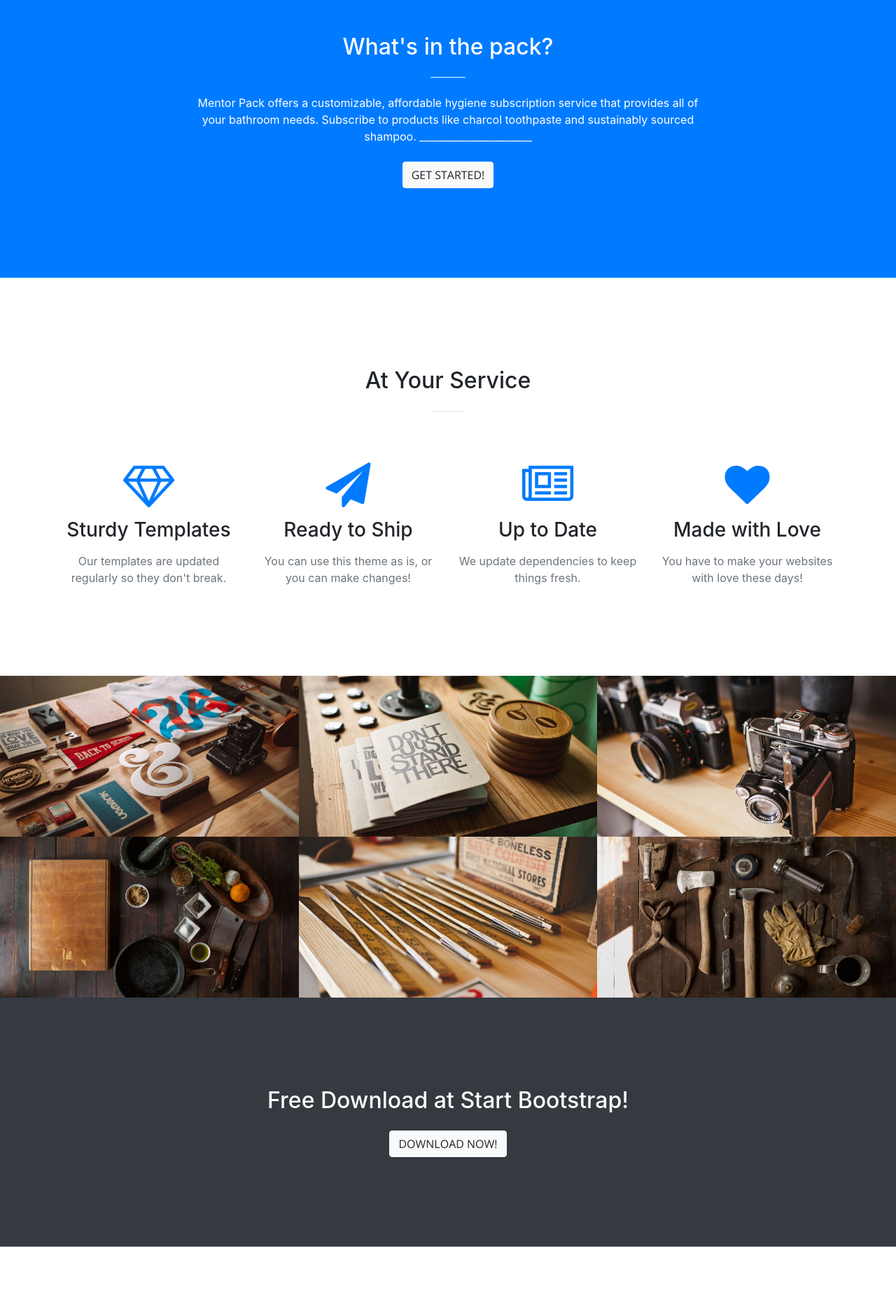
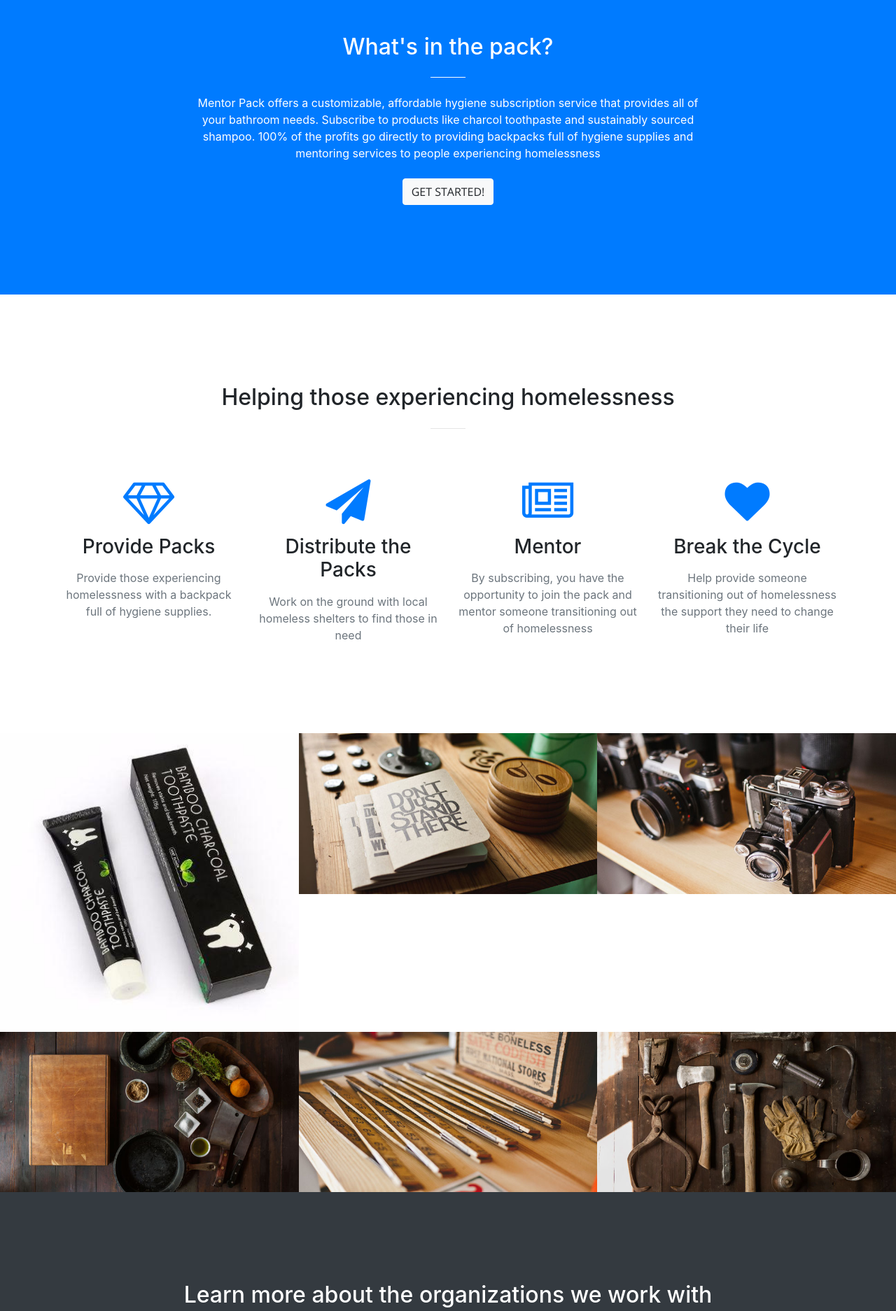
Before and after one commit to bdbrown4/GBHCleveland, a website with bundled scripts: page public/index.html in a window 1280 px wide. Shown: the part 880-2754 px from the top of the page at 70% size. Built offline with nearby package versions, Linux system fonts and the light colour scheme.

Commit message:
added more content

```diff
--- a/public/index.html
+++ b/public/index.html
@@ -45,10 +45,10 @@
               <a class="nav-link js-scroll-trigger" href="#about">About</a>
             </li>
             <li class="nav-item">
-              <a class="nav-link js-scroll-trigger" href="#services">Services</a>
+              <a class="nav-link js-scroll-trigger" href="#services">How We Help</a>
             </li>
             <li class="nav-item">
-              <a class="nav-link js-scroll-trigger" href="#portfolio">Portfolio</a>
+              <a class="nav-link js-scroll-trigger" href="#portfolio">Products</a>
             </li>
             <li class="nav-item">
               <a class="nav-link js-scroll-trigger" href="#contact">Sign Up</a>
@@ -68,7 +68,7 @@
             <hr>
           </div>
           <div class="col-lg-8 mx-auto">
-            <p class="text-faded mb-5">Helping people experiencing homelessness through a convenient bathroom subscription service</p>
+            <p class="text-faded mb-5">Helping people experiencing homelessness through a convenient personal care subscription service</p>
             <a class="btn btn-primary btn-xl js-scroll-trigger" href="#about">Find Out More</a>
           </div>
         </div>
@@ -83,7 +83,8 @@
             <hr class="light my-4">
 
             <p class="text-white">Mentor Pack offers a customizable, affordable hygiene subscription service that provides all of your bathroom needs.
-              Subscribe to products like charcol toothpaste and sustainably sourced shampoo. ______________________</p>
+              Subscribe to products like charcol toothpaste and sustainably sourced shampoo. 100% of the profits go directly to providing backpacks full
+              of hygiene supplies and mentoring services to people experiencing homelessness</p>
             <p class="text-faded mb-4"></p>
 
             <a class="btn btn-light btn-xl js-scroll-trigger" href="#services">Get Started!</a>
@@ -96,7 +97,7 @@
       <div class="container">
         <div class="row">
           <div class="col-lg-12 text-center">
-            <h2 class="section-heading">At Your Service</h2>
+            <h2 class="section-heading">Helping those experiencing homelessness</h2>
             <hr class="my-4">
           </div>
         </div>
@@ -106,29 +107,29 @@
           <div class="col-lg-3 col-md-6 text-center">
             <div class="service-box mt-5 mx-auto">
               <i class="fa fa-4x fa-diamond text-primary mb-3 sr-icons"></i>
-              <h3 class="mb-3">Sturdy Templates</h3>
-              <p class="text-muted mb-0">Our templates are updated regularly so they don't break.</p>
+              <h3 class="mb-3">Provide Packs</h3>
+              <p class="text-muted mb-0">Provide those experiencing homelessness with a backpack full of hygiene supplies.</p>
             </div>
           </div>
           <div class="col-lg-3 col-md-6 text-center">
             <div class="service-box mt-5 mx-auto">
               <i class="fa fa-4x fa-paper-plane text-primary mb-3 sr-icons"></i>
-              <h3 class="mb-3">Ready to Ship</h3>
-              <p class="text-muted mb-0">You can use this theme as is, or you can make changes!</p>
+              <h3 class="mb-3">Distribute the Packs</h3>
+              <p class="text-muted mb-0">Work on the ground with local homeless shelters to find those in need</p>
             </div>
           </div>
           <div class="col-lg-3 col-md-6 text-center">
             <div class="service-box mt-5 mx-auto">
               <i class="fa fa-4x fa-newspaper-o text-primary mb-3 sr-icons"></i>
-              <h3 class="mb-3">Up to Date</h3>
-              <p class="text-muted mb-0">We update dependencies to keep things fresh.</p>
+              <h3 class="mb-3">Mentor</h3>
+              <p class="text-muted mb-0">By subscribing, you have the opportunity to join the pack and mentor someone transitioning out of homelessness</p>
             </div>
           </div>
           <div class="col-lg-3 col-md-6 text-center">
             <div class="service-box mt-5 mx-auto">
               <i class="fa fa-4x fa-heart text-primary mb-3 sr-icons"></i>
-              <h3 class="mb-3">Made with Love</h3>
-              <p class="text-muted mb-0">You have to make your websites with love these days!</p>
+              <h3 class="mb-3">Break the Cycle</h3>
+              <p class="text-muted mb-0">Help provide someone transitioning out of homelessness the support they need to change their life</p>
             </div>
           </div>
         </div>
@@ -139,15 +140,15 @@
       <div class="container-fluid p-0">
         <div class="row no-gutters popup-gallery">
           <div class="col-lg-4 col-sm-6">
-            <a class="portfolio-box" href="img/portfolio/fullsize/1.jpg">
-              <img class="img-fluid" src="img/portfolio/thumbnails/1.jpg" alt="">
+            <a class="portfolio-box" href="img/charcol-toothpaste.jpg">
+              <img class="img-fluid" src="img/charcol-toothpaste.jpg" alt="">
               <div class="portfolio-box-caption">
                 <div class="portfolio-box-caption-content">
                   <div class="project-category text-faded">
-                    Category
+                    Charcol Toothpaste
                   </div>
                   <div class="project-name">
-                    Project Name
+                    Your teeth will never be whiter
                   </div>
                 </div>
               </div>
@@ -234,8 +235,8 @@
 
     <section class="bg-dark text-white">
       <div class="container text-center">
-        <h2 class="mb-4">Free Download at Start Bootstrap!</h2>
-        <a class="btn btn-light btn-xl sr-button" href="http://startbootstrap.com/template-overviews/creative/">Download Now!</a>
+        <h2 class="mb-4">Learn more about the organizations we work with</h2>
+        <h3>Insert video here</h3>
       </div>
     </section>
 
```
Also changed, not shown: public/img/charcol-toothpaste.jpg (added).
